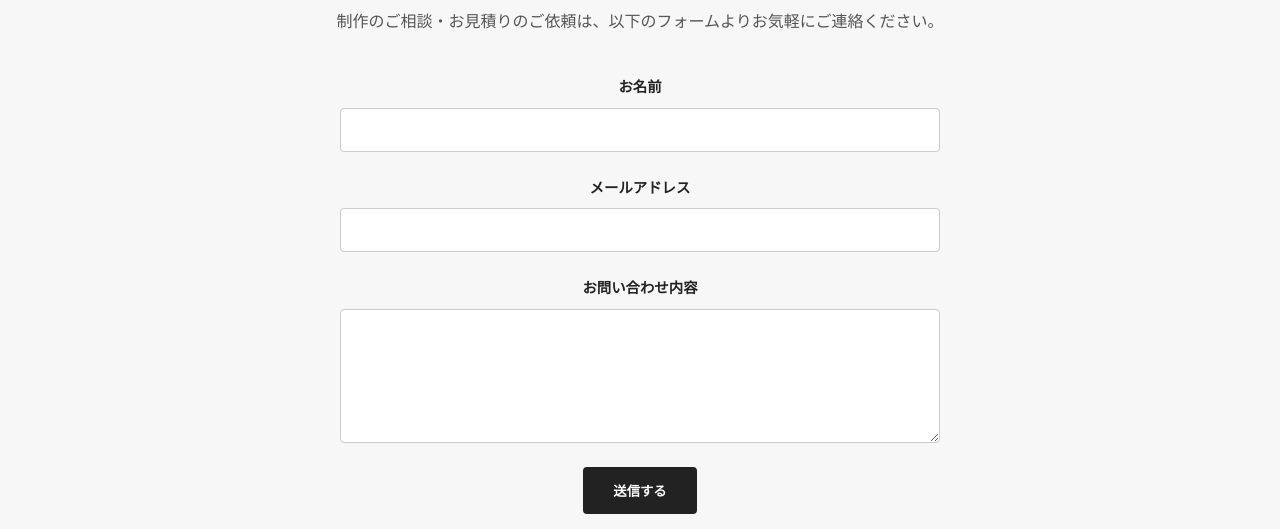
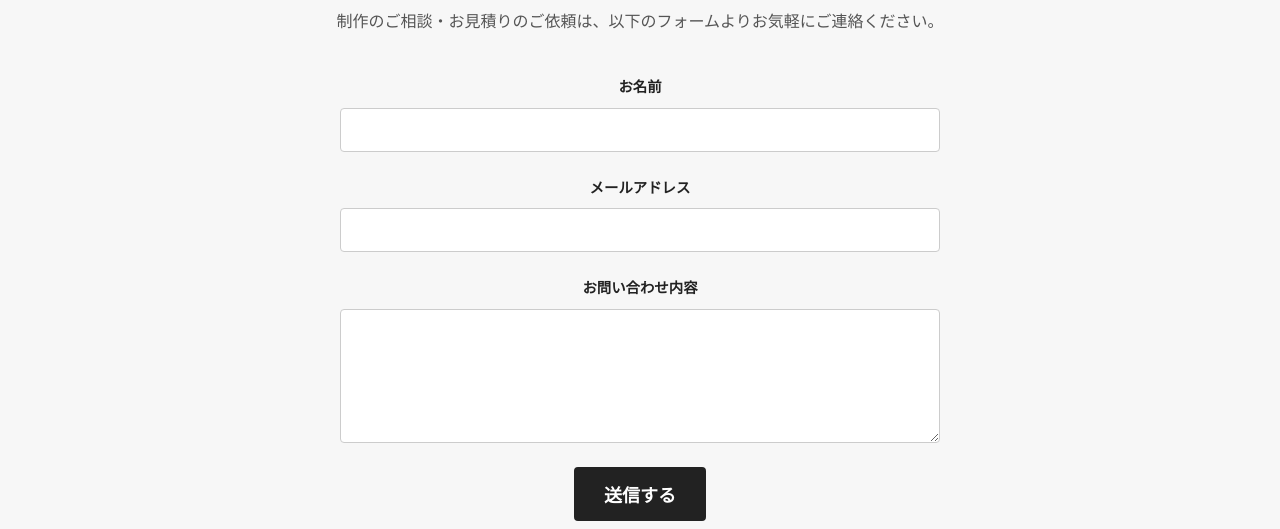
Before and after one commit to suzumushi-a/portfolio, a plain HTML site: page contact/index.html in a window 1280 px wide. Shown: the part 271-800 px from the top of the page. Drawn offline with Linux system fonts and the light colour scheme.

Commit message:
font-size.add

```diff
--- a/css/style.scss
+++ b/css/style.scss
@@ -95,15 +95,16 @@ img {
 ===================== */
 .btn {
   display: inline-block;
-  padding: 12px 28px;
+  padding: 12px 48px;
   border-radius: 4px;
   font-weight: 600;
+  font-size: 18px;
   text-decoration: none;
   transition: all $transition;
 
   &--primary {
     border: 2px solid $color-main;
-    background: $color-main;
+    background: #333;
     color: #fff;
 
     &:hover {
```
Also changed, not shown: index.html (+1 -2 lines), css/style.css, 1 other file.
